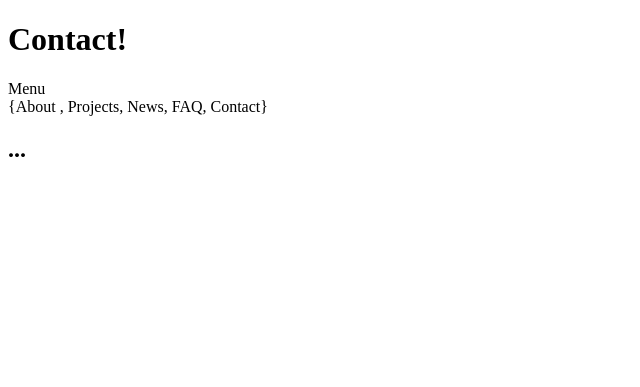
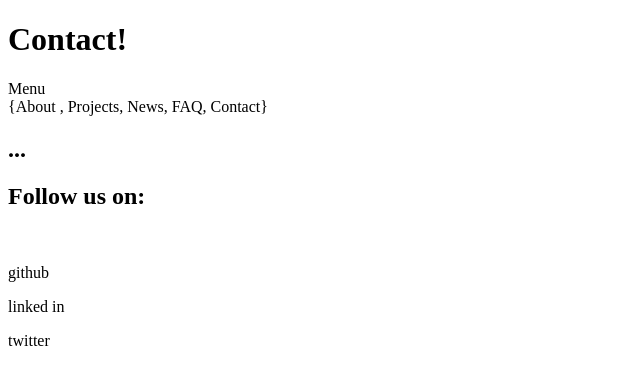
Before and after one commit to nino-juan/LibreTactile, a plain HTML site: page contact.html in a window 1280 px wide. Shown: the whole page, without its empty margins (0-640 px from the left). Drawn offline with Linux system fonts and the light colour scheme.

Commit message:
comit changes

```diff
--- a/contact.html
+++ b/contact.html
@@ -26,6 +26,12 @@
     <br />
     {About , Projects, News, FAQ, Contact}
     <h2>...</h2>
+    <h2>Follow us on:</h2>
+    <br />
+
+    <p>github</p>
+    <p>linked in</p>
+    <p>twitter</p>
     <br />
   </body>
 </html>
```
Also changed, not shown: news.html (+1 -1 lines).
